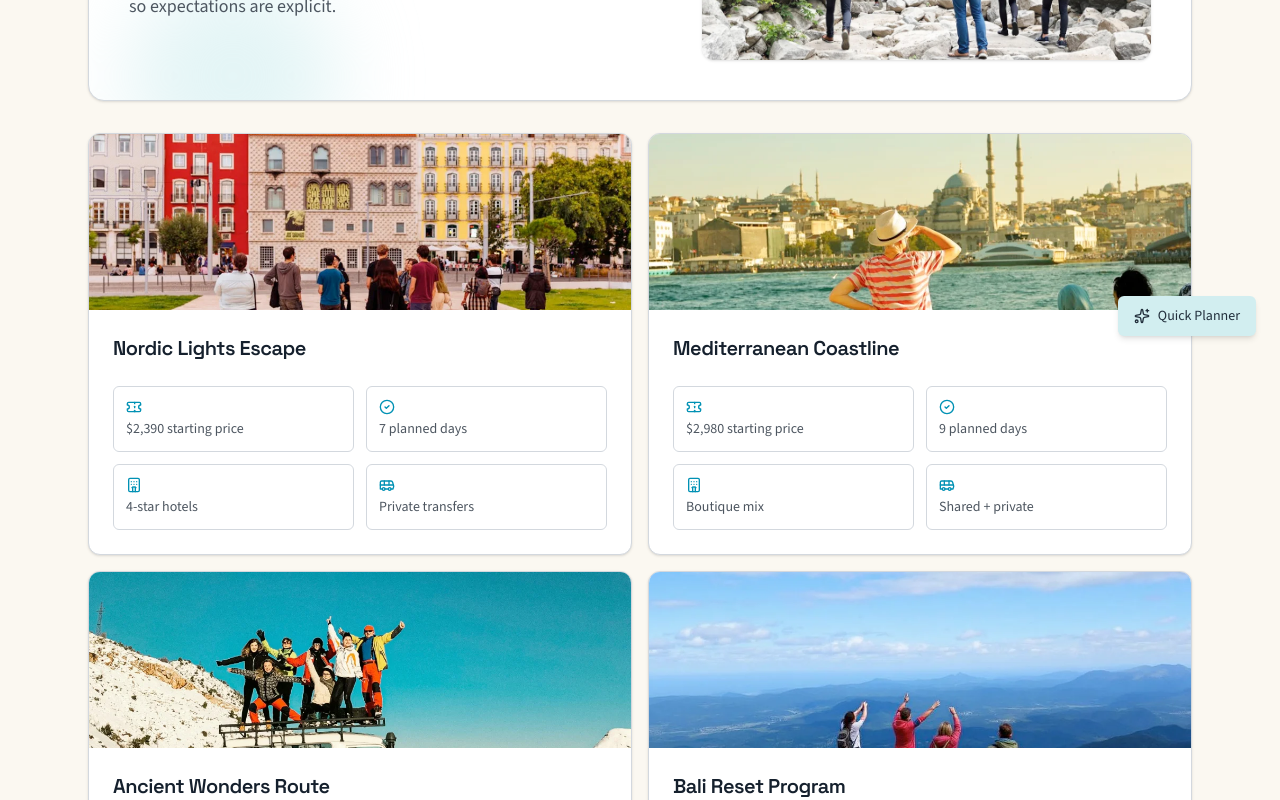
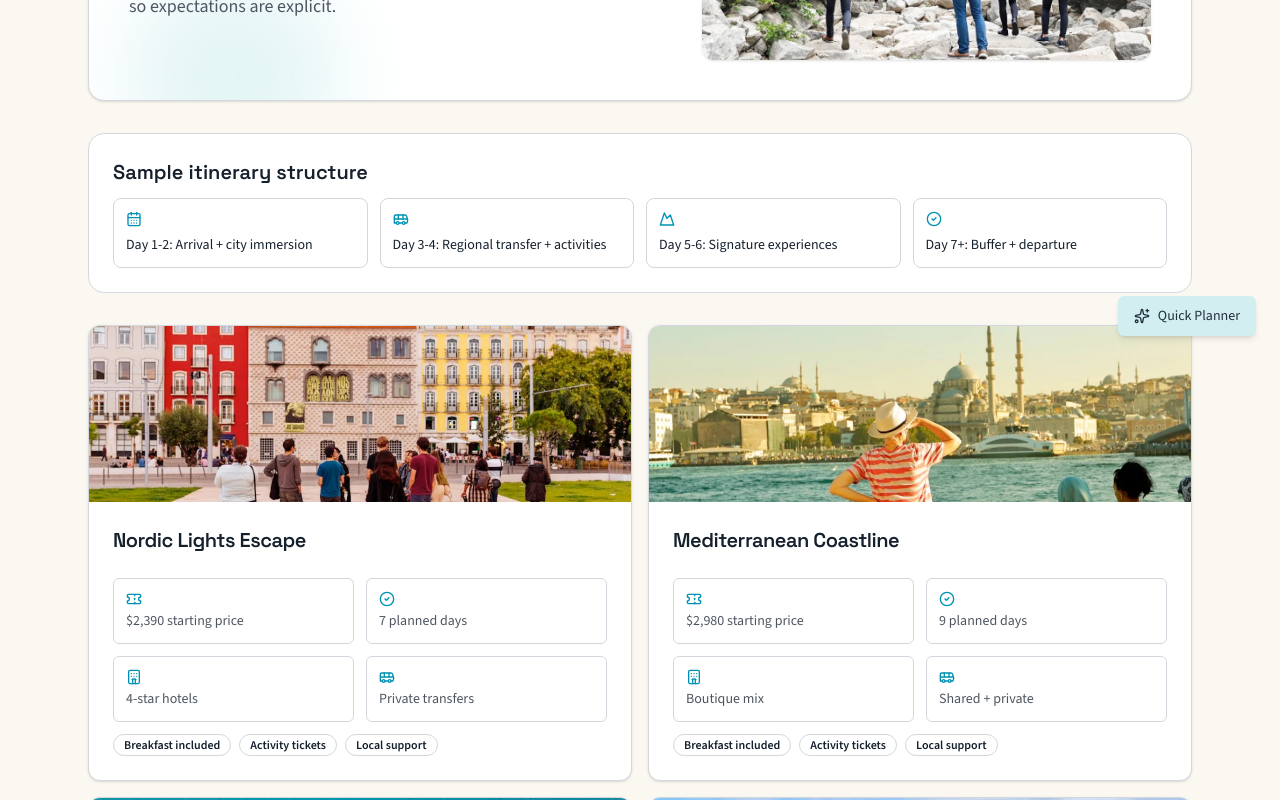
Before and after one commit to pthanksdev/TravelTime, a React (Vite) app: page /tour-details in a window 1280 px wide. Shown: the part 440-1240 px from the top of the page. Built offline with nearby package versions, Linux system fonts and the light colour scheme.

Commit message:
Enhance TourDetailsPage and ToursPage with itinerary details and service quality features; add badges for inclusions

```diff
--- a/src/pages/TourDetailsPage.tsx
+++ b/src/pages/TourDetailsPage.tsx
@@ -1,5 +1,6 @@
-import { Bus, CircleCheck, Hotel, Ticket } from "lucide-react";
+import { Bus, CalendarDays, CircleCheck, Hotel, Mountain, Ticket } from "lucide-react";
 import { PageHero } from "@/components/page/PageHero";
+import { Badge } from "@/components/ui/badge";
 import { Card, CardContent, CardHeader, CardTitle } from "@/components/ui/card";
 import { tours } from "@/features/content/site-data";
 
@@ -23,6 +24,16 @@ export function TourDetailsPage() {
         imageAlt="Tour detail"
       />
 
+      <section className="rounded-2xl border bg-card p-4 sm:p-6">
+        <h2 className="mb-3 text-xl font-semibold">Sample itinerary structure</h2>
+        <div className="grid gap-3 sm:grid-cols-2 lg:grid-cols-4">
+          <div className="rounded-lg border p-3 text-sm"><CalendarDays className="mb-2 size-4 text-primary" />Day 1-2: Arrival + city immersion</div>
+          <div className="rounded-lg border p-3 text-sm"><Bus className="mb-2 size-4 text-primary" />Day 3-4: Regional transfer + activities</div>
+          <div className="rounded-lg border p-3 text-sm"><Mountain className="mb-2 size-4 text-primary" />Day 5-6: Signature experiences</div>
+          <div className="rounded-lg border p-3 text-sm"><CircleCheck className="mb-2 size-4 text-primary" />Day 7+: Buffer + departure</div>
+        </div>
+      </section>
+
       <section className="grid gap-4 lg:grid-cols-2">
         {tours.map((tour, idx) => (
           <Card key={tour.name} className="overflow-hidden">
@@ -35,6 +46,11 @@ export function TourDetailsPage() {
               <div className="rounded-md border p-3"><CircleCheck className="mb-1 size-4 text-primary" />{tour.days} planned days</div>
               <div className="rounded-md border p-3"><Hotel className="mb-1 size-4 text-primary" />{idx % 2 === 0 ? "4-star hotels" : "Boutique mix"}</div>
               <div className="rounded-md border p-3"><Bus className="mb-1 size-4 text-primary" />{idx % 2 === 0 ? "Private transfers" : "Shared + private"}</div>
+              <div className="sm:col-span-2 flex flex-wrap gap-2">
+                <Badge variant="outline">Breakfast included</Badge>
+                <Badge variant="outline">Activity tickets</Badge>
+                <Badge variant="outline">Local support</Badge>
+              </div>
             </CardContent>
           </Card>
         ))}
--- a/src/pages/ToursPage.tsx
+++ b/src/pages/ToursPage.tsx
@@ -1,5 +1,7 @@
+import { CheckCircle2, Link2, ShieldCheck, Sparkles } from "lucide-react";
 import { Link } from "react-router-dom";
 import { PageHero } from "@/components/page/PageHero";
+import { Badge } from "@/components/ui/badge";
 import { Button } from "@/components/ui/button";
 import { Card, CardContent, CardHeader, CardTitle } from "@/components/ui/card";
 import { tours } from "@/features/content/site-data";
@@ -25,6 +27,13 @@ export function ToursPage() {
         actions={<Link to="/tour-details"><Button variant="outline">Compare tour details</Button></Link>}
       />
 
+      <section className="grid gap-4 sm:grid-cols-2 lg:grid-cols-4">
+        <Card><CardContent className="pt-6 text-sm"><CheckCircle2 className="mb-2 size-5 text-primary" />Verified route templates</CardContent></Card>
+        <Card><CardContent className="pt-6 text-sm"><ShieldCheck className="mb-2 size-5 text-primary" />Service quality checkpoints</CardContent></Card>
+        <Card><CardContent className="pt-6 text-sm"><Sparkles className="mb-2 size-5 text-primary" />Premium experience mix</CardContent></Card>
+        <Card><CardContent className="pt-6 text-sm"><Link2 className="mb-2 size-5 text-primary" />Transparent supplier network</CardContent></Card>
+      </section>
+
       <section className="grid gap-4 md:grid-cols-2">
         {tours.map((tour, index) => (
           <Card key={tour.name} className="overflow-hidden">
@@ -36,6 +45,11 @@ export function ToursPage() {
               <p>Region: {tour.region}</p>
               <p>Duration: {tour.days} days</p>
               <p>From: <span className="font-semibold text-foreground">{tour.price}</span></p>
+              <div className="flex flex-wrap gap-2 pt-1">
+                <Badge variant="outline">Small group</Badge>
+                <Badge variant="outline">Guide included</Badge>
+                <Badge variant="outline">Flexible add-ons</Badge>
+              </div>
             </CardContent>
           </Card>
         ))}
```
